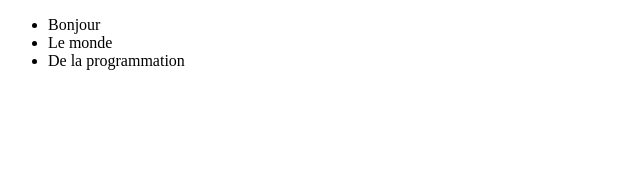
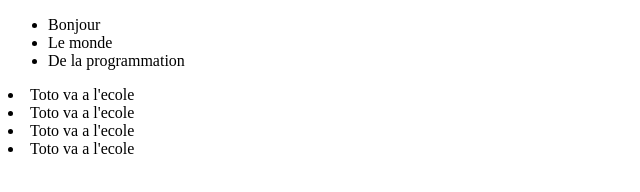
Before and after one commit to Abrahame1994/Projet-de-test, a plain HTML site: page test.html in a window 1280 px wide. Shown: the whole page, without its empty margins (0-640 px from the left). Drawn offline with Linux system fonts and the light colour scheme.

Commit message:
Rebase du nouveau modif

```diff
--- a/test.html
+++ b/test.html
@@ -12,5 +12,13 @@
         <li>Le monde</li>
         <li>De la programmation</li>
     </ul>
+    <div class="menu">
+        <lu>
+            <li>Toto va a l'ecole</li>
+            <li>Toto va a l'ecole</li>
+            <li>Toto va a l'ecole</li>
+            <li>Toto va a l'ecole</li>
+        </lu>
+    </div>
 </body>
 </html>
```
